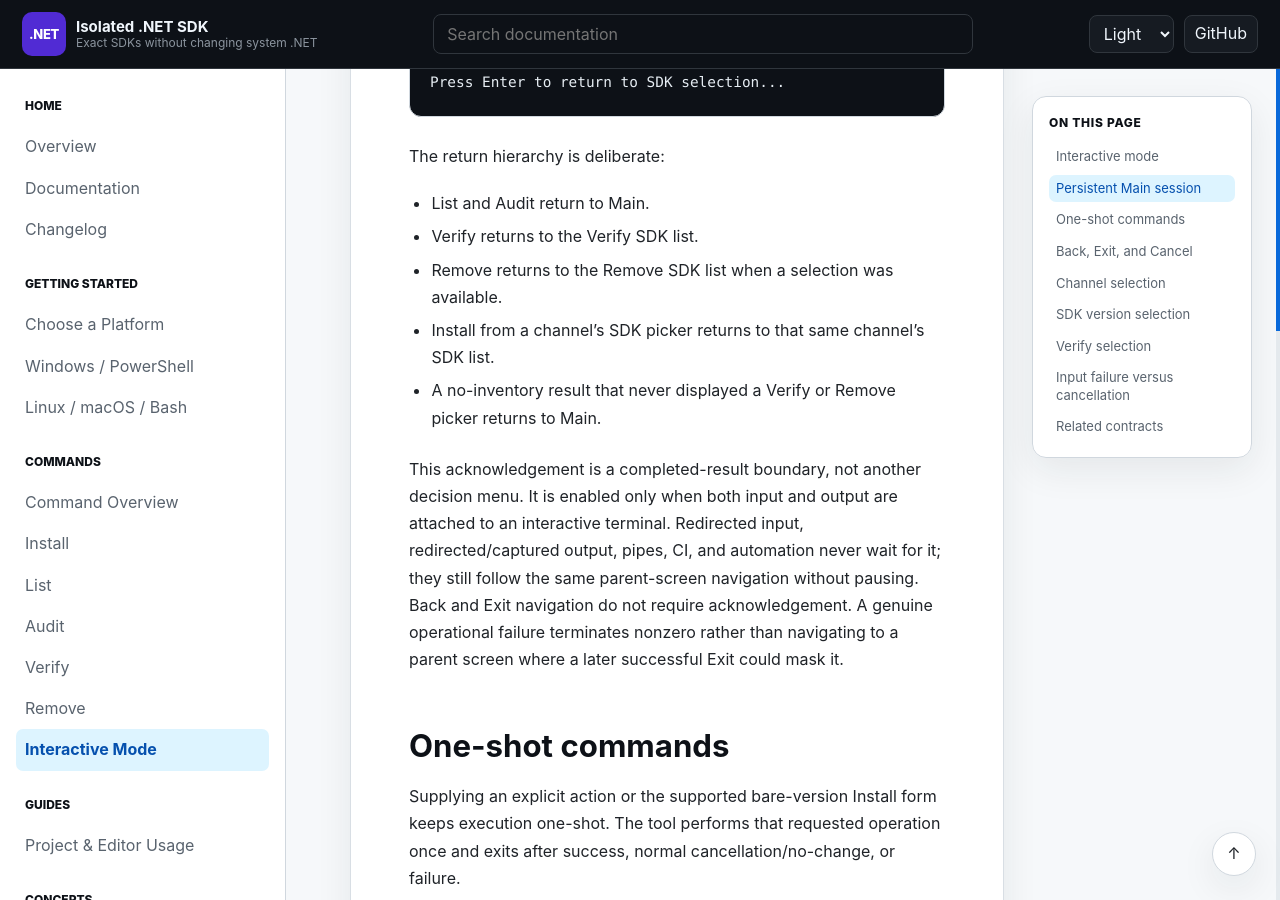
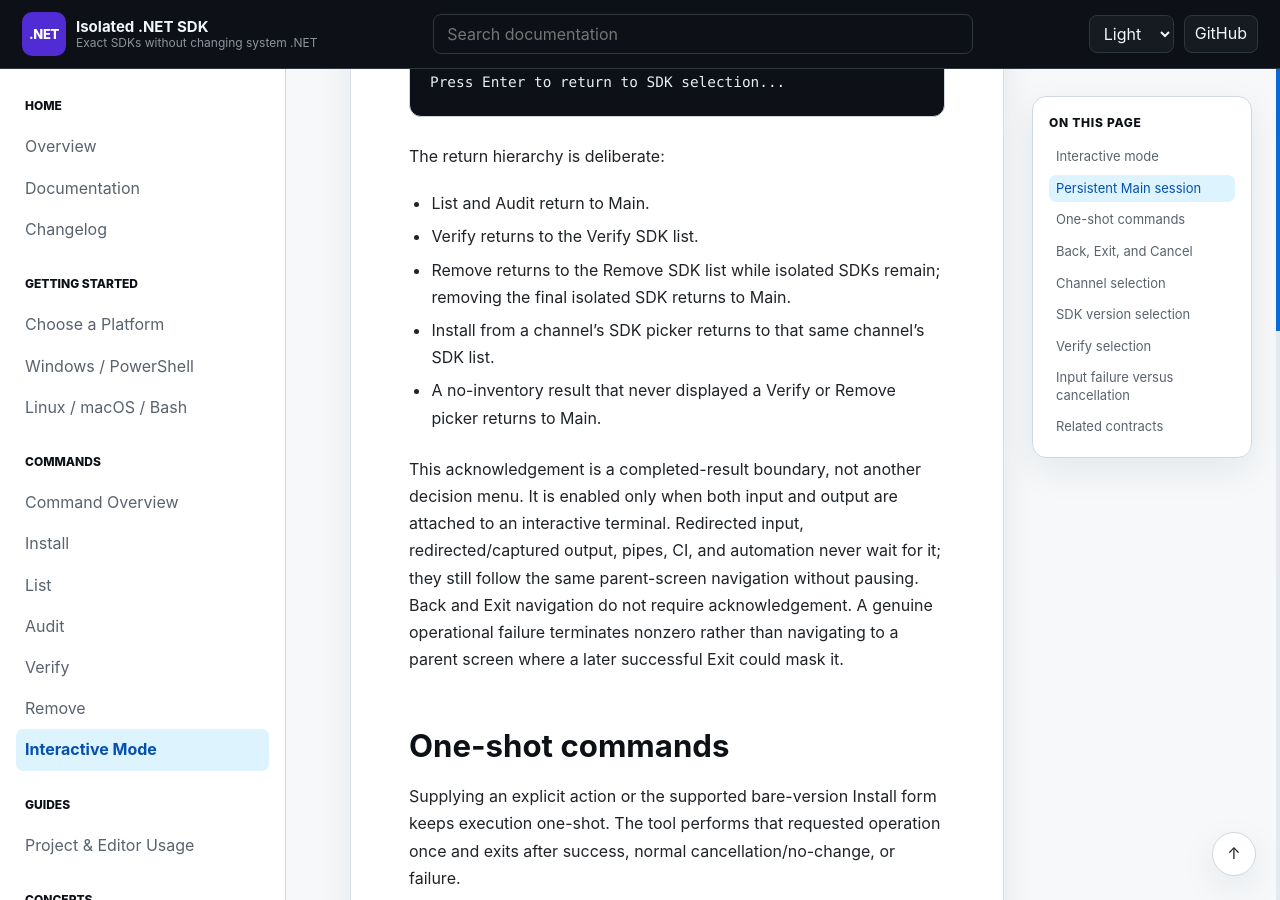
Before and after one commit to infoconex/isolated-dotnet-sdk, a Jekyll site: the page built from docs/commands/interactive.md, in a window 1280 px wide and 900 px high, scrolled down 1581 px. Built offline with Jekyll 4.4.1, drawn with Linux system fonts in a browser that asks for light colours; our own code applies the rules of GitHub Pages for plain Markdown files.

Commit message:
docs: clarify final Remove parent

```diff
--- a/docs/commands/interactive.md
+++ b/docs/commands/interactive.md
@@ -49,7 +49,7 @@ The return hierarchy is deliberate:
 
 - List and Audit return to Main.
 - Verify returns to the Verify SDK list.
-- Remove returns to the Remove SDK list when a selection was available.
+- Remove returns to the Remove SDK list while isolated SDKs remain; removing the final isolated SDK returns to Main.
 - Install from a channel's SDK picker returns to that same channel's SDK list.
 - A no-inventory result that never displayed a Verify or Remove picker returns to Main.
 
```
